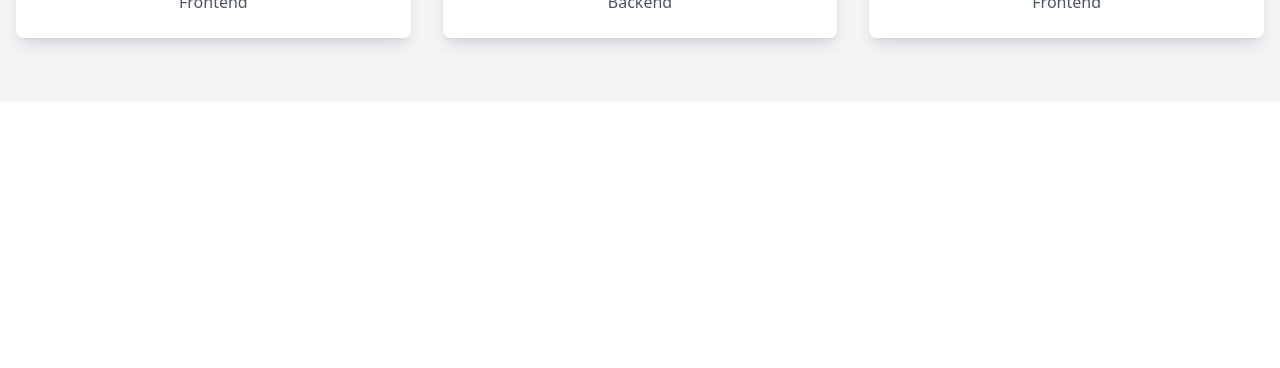
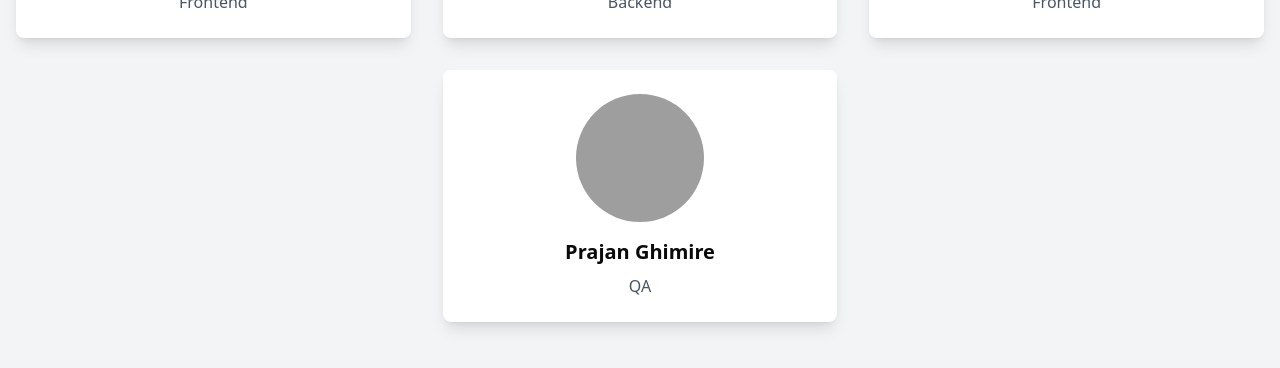
Before and after one commit to sujalamatya/Reciepes, a Next.js app in the folder Client/: page /aboutus in a window 1280 px wide. Shown: the part 1004-1372 px from the top of the page. Before the commit the page ends 1106 px from the top, so only its background shows below. Built offline with nearby package versions, Linux system fonts and the light colour scheme; grey boxes are pictures that could not be loaded.

Commit message:
(fix:fav icon bug fix):fixed api push issue

```diff
--- a/Client/src/app/(main)/aboutus/page.tsx
+++ b/Client/src/app/(main)/aboutus/page.tsx
@@ -76,6 +76,16 @@ export default function AboutUs() {
               <h3 className="text-xl font-bold mb-2">Sujal Amatya</h3>
               <p className="text-gray-600">Frontend</p>
             </div>
+            {/* Team Member 4 */}
+            <div className="bg-white p-6 rounded-lg shadow-lg text-center col-start-2">
+              <img
+                src="https://upload.wikimedia.org/wikipedia/commons/8/89/Portrait_Placeholder.png"
+                alt="Team Member 3"
+                className="w-32 h-32 rounded-full mx-auto mb-4"
+              />
+              <h3 className="text-xl font-bold mb-2">Prajan Ghimire</h3>
+              <p className="text-gray-600">QA</p>
+            </div>
           </div>
         </div>
       </div>
--- a/Client/src/components/RecipesCard.tsx
+++ b/Client/src/components/RecipesCard.tsx
@@ -51,18 +51,13 @@ export default function RecipesCard({ recipes }: RecipesCardProps) {
     setIsDrawerOpen(false);
     setSelectedRecipe(null);
   };
+
   const token = localStorage.getItem("access");
+  const user = JSON.parse(atob(token.split(".")[1])); // Decode the token to get user info
+  const currentUserId = user.user_id; // Assuming the user ID is stored in `user_id`
 
-  // Log the token for debugging purposes
-  console.log("Using token:", token);
-
-  // Check if token exists before proceeding
-  if (!token) {
-    throw new Error("No access token found. Please log in.");
-  }
   const toggleFavorite = async (recipeId: number | string) => {
     try {
-      // Send a POST request to the API to toggle the favorite status
       const response = await fetch(
         `http://localhost:8000/api/recipes/favorite/${recipeId}/`,
         {
@@ -77,9 +72,7 @@ export default function RecipesCard({ recipes }: RecipesCardProps) {
       if (!response.ok) {
         throw new Error("Failed to update favorite status");
       }
-      console.log(response);
 
-      // Update the local state to reflect the new favorite status
       setFavorites((prev) => {
         const updatedFavorites = {
           ...prev,
@@ -92,7 +85,7 @@ export default function RecipesCard({ recipes }: RecipesCardProps) {
       console.error("Error toggling favorite:", error);
     }
   };
-  console.log();
+
   const parseArray = (value: string | string[]): string[] => {
     if (typeof value === "string") {
       try {
@@ -210,7 +203,6 @@ export default function RecipesCard({ recipes }: RecipesCardProps) {
               </DrawerHeader>
 
               <div className="p-6">
-                {/* Recipe Image */}
                 <div className="relative w-64 h-64 rounded-lg overflow-hidden">
                   <Image
                     src={`http://localhost:8000${selectedRecipe.image}`}
@@ -220,12 +212,10 @@ export default function RecipesCard({ recipes }: RecipesCardProps) {
                   />
                 </div>
 
-                {/* Recipe Description */}
                 <p className="mt-6 text-gray-700 leading-relaxed">
                   {selectedRecipe.description}
                 </p>
 
-                {/* Ingredients Section */}
                 <div className="mt-8">
                   <h3 className="text-xl font-semibold text-gray-900 mb-4">
                     Ingredients
@@ -249,7 +239,6 @@ export default function RecipesCard({ recipes }: RecipesCardProps) {
                   )}
                 </div>
 
-                {/* Instructions Section */}
                 <div className="mt-8">
                   <h3 className="text-xl font-semibold text-gray-900 mb-4">
                     Instructions
@@ -276,7 +265,6 @@ export default function RecipesCard({ recipes }: RecipesCardProps) {
                 </div>
               </div>
 
-              {/* Footer with Close Button */}
               <DrawerFooter className="border-t">
                 <Button
                   onClick={handleCloseDrawer}
--- a/Client/src/types/types.ts
+++ b/Client/src/types/types.ts
@@ -8,4 +8,5 @@ export interface Recipe {
   description: string;
   ingredients: string[];
   instructions: string[];
+  favorites: string[];
 }
```
